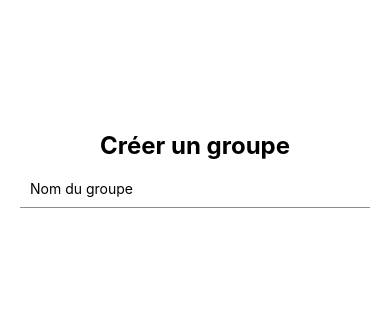
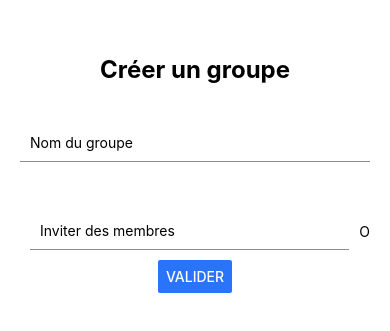
Before and after one commit to remi95/Grizzlyst, a React Native app: screen / in a window 390 px wide. Shown: the part 233-564 px from the top of the page. Built offline with nearby package versions, Linux system fonts and the light colour scheme.

Commit message:
Add possibility to remove email

```diff
--- /dev/null
+++ b/src/components/Text/TextButton.js
@@ -0,0 +1,66 @@
+import React, {Component} from 'react';
+import {Text, TouchableOpacity, View, StyleSheet} from 'react-native';
+import {FontAwesome} from "@expo/vector-icons";
+import {Font} from "expo";
+
+
+class TextButton extends Component {
+
+    constructor(props) {
+        super(props);
+
+        this.state = {
+            isLoaded: false,
+        }
+    }
+
+    render() {
+        return (
+            <View style={styles.container}>
+                <Text style={[this.props.style, styles.text]}>
+                    {this.props.text}
+                </Text>
+
+                <TouchableOpacity
+                    onPress={this.props.action}
+                    style={styles.btn}
+                >
+                    {
+                        this.state.isLoaded
+                            ? <FontAwesome name={this.props.icon} size={16} color={this.props.color}/>
+                            : <Text>X</Text>
+                    }
+                </TouchableOpacity>
+            </View>
+        )
+    }
+
+    async componentDidMount() {
+        try {
+            await Font.loadAsync({FontAwesome: require('@expo/vector-icons/fonts/FontAwesome.ttf')});
+            this.setState({isLoaded: true})
+        }
+        catch {
+            console.log('ERROR WHILE LOADING ICONS...')
+        }
+    }
+}
+
+const styles = StyleSheet.create({
+    container: {
+        width: 320,
+        flexDirection: 'row',
+        justifyContent: 'space-between',
+        alignItems: 'center',
+    },
+    text: {
+        flex: 5,
+    },
+    btn: {
+        flex: 1,
+        flexDirection: 'row',
+        justifyContent: 'flex-end',
+    },
+});
+
+export default TextButton;
--- a/src/components/form/CreateGroupForm.js
+++ b/src/components/form/CreateGroupForm.js
@@ -1,9 +1,10 @@
 import React, {Component} from 'react';
-import { View, TextInput, StyleSheet, Text } from 'react-native';
+import {View, TextInput, StyleSheet, Text, Button} from 'react-native';
 import Styles from "../../styles/styles";
 import colors from "../../constants/colors";
 import InputButton from "./InputButton";
 import FormValidator from "../../helpers/FormValidator";
+import TextButton from "../Text/TextButton";
 
 class CreateGroupForm extends Component {
 
@@ -50,6 +51,19 @@ class CreateGroupForm extends Component {
         this.setState({ emails: currentEmails });
     };
 
+    removeEmail = (email) => {
+        let emails = this.state.emails;
+
+        if (emails.includes(email)) {
+            emails = emails.filter(element => element !== email);
+            this.setState({emails})
+        }
+    };
+
+    create = () => {
+
+    };
+
     render() {
         return (
             <View style={styles.form}>
@@ -60,13 +74,15 @@ class CreateGroupForm extends Component {
 
                 <View style={styles.emails}>
                     {
-                        this.state.emails.map(emails =>
-                            <Text
-                                key={emails}
+                        this.state.emails.map(email =>
+                            <TextButton
+                                key={email}
                                 style={styles.email}
-                            >
-                                {emails}
-                            </Text>
+                                text={email}
+                                icon={'close'}
+                                color={colors.GRAY}
+                                action={this.removeEmail.bind(this, email)}
+                            />
                         )
                     }
                 </View>
@@ -82,6 +98,13 @@ class CreateGroupForm extends Component {
                     onChange={this.updateValue.bind(this, 'inputEmail')}
                     validation={FormValidator.emailValidate}
                 />
+
+                <Button
+                    style={Styles.form.btnSubmit}
+                    title={'Valider'}
+                    color={colors.BLUE}
+                    onPress={this.create}
+                />
             </View>
         )
     }
@@ -90,10 +113,13 @@ class CreateGroupForm extends Component {
 const styles = StyleSheet.create({
     form: {
         flexDirection: 'column',
+        justifyContent: 'center',
+        alignItems: 'center',
+        marginTop: 30,
+        marginBottom: 30,
     },
     emails: {
         margin: 15,
-        marginLeft: 25,
     },
     email: {
         color: colors.GRAY,
--- a/src/components/form/InputButton.js
+++ b/src/components/form/InputButton.js
@@ -53,8 +53,8 @@ class InputButton extends Component {
     };
 
     render() {
-        if (this.state.isLoaded) {
-            return (<View>
+        return(
+            <View>
                 <View style={styles.blockInputBtn}>
 
                     <TextInput
@@ -67,7 +67,11 @@ class InputButton extends Component {
                     />
 
                     <TouchableOpacity onPress={this.action}>
-                        <FontAwesome name={this.props.icon} size={32} color={this.props.color}/>
+                        {
+                            this.state.isLoaded
+                                ? <FontAwesome name={this.props.icon} size={32} color={this.props.color}/>
+                                : <Text>O</Text>
+                        }
                     </TouchableOpacity>
 
                 </View>
@@ -79,11 +83,8 @@ class InputButton extends Component {
                                 </Text>
                             :    null
                     }
-            </View>)
-        }
-        else {
-            return (<AppLoading />)
-        }
+            </View>
+        )
     }
 
     async componentDidMount() {
```
Lines whose indentation alone changed are shown as unchanged.
